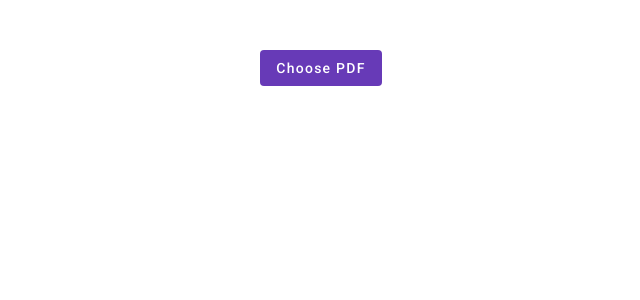
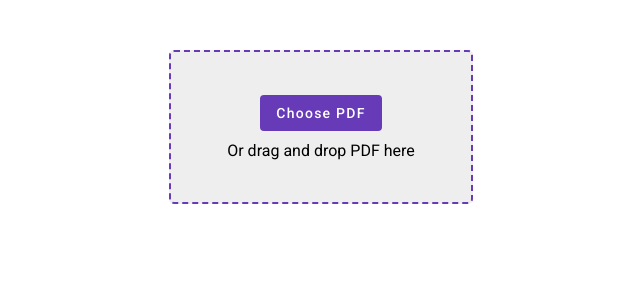
Before and after one commit to alexpupsa/document-medicine-finder-web, an Angular app: page / in a window 1280 px wide. Shown: the top 300 px of the page, without its empty margins (319-959 px from the left). Built offline with nearby package versions, Linux system fonts and the light colour scheme.

Commit message:
Add drag and drop component for upload PDF

```diff
--- a/src/app/app.component.css
+++ b/src/app/app.component.css
@@ -18,3 +18,17 @@
 table {
   width: 88%;
 }
+
+.dropzone {
+  width: 300px;
+  height: 150px;
+  display: table;
+  margin: auto;
+  background-color: #eee;
+  border: dotted 1px #673ab7;
+}
+
+.text-wrapper {
+  display: table-cell;
+  vertical-align: middle;
+}
--- a/src/app/app.component.html
+++ b/src/app/app.component.html
@@ -3,9 +3,16 @@
     <span>{{fileName}}</span>
   </div>
   <div class="margin-top-small">
-    <input #pdfInput hidden="true" type="file" onclick="this.value=null" (change)="onFileSelected($event)"
-      accept=".pdf" />
-    <button mat-flat-button color="primary" (click)="pdfInput.click()">Choose PDF</button>
+    <div class="dropzone" fileDragDrop (filesChangeEmiter)="onFileSelected($event)">
+      <div class="text-wrapper">
+        <input #pdfInput hidden="true" type="file" [multiple]="false" onclick="this.value=null"
+          (change)="onFileSelected($event)" accept=".pdf" />
+        <button mat-flat-button color="primary" (click)="pdfInput.click()">Choose PDF</button>
+        <div class="margin-top-small">
+          Or drag and drop PDF here
+        </div>
+      </div>
+    </div>
   </div>
 
   <div class="margin-top-small">
--- a/src/app/app.component.ts
+++ b/src/app/app.component.ts
@@ -25,7 +25,12 @@ export class AppComponent {
 
   onFileSelected(event: any) {
 
-    const file: File = event.target.files[0];
+    let file: File;
+    if (event.target) {
+      file = event.target.files[0];
+    } else {
+      file = event;
+    }
 
     if (file) {
 
--- a/src/app/app.module.ts
+++ b/src/app/app.module.ts
@@ -9,10 +9,11 @@ import { MatProgressSpinnerModule } from '@angular/material/progress-spinner';
 import { MatButtonModule } from '@angular/material/button';
 import { MatListModule } from '@angular/material/list';
 import { MatTableModule } from '@angular/material/table';
+import { FileDragNDropDirective } from 'src/directives/file-drag-n-drop.directive';
 
 
 @NgModule({
-  declarations: [AppComponent],
+  declarations: [AppComponent, FileDragNDropDirective],
   imports: [
     BrowserModule,
     CommonModule,
--- /dev/null
+++ b/src/directives/file-drag-n-drop.directive.ts
@@ -0,0 +1,45 @@
+import { Directive, EventEmitter, HostBinding, HostListener, Output } from "@angular/core";
+
+@Directive({
+  selector: '[fileDragDrop]'
+})
+
+export class FileDragNDropDirective {
+  @Output() private filesChangeEmiter: EventEmitter<File> = new EventEmitter();
+
+  @HostBinding('style.background') private background = '#eee';
+  @HostBinding('style.border') private borderStyle = '2px dashed';
+  @HostBinding('style.border-color') private borderColor = '#673ab7';
+  @HostBinding('style.border-radius') private borderRadius = '5px';
+
+  constructor() { }
+
+  @HostListener('dragover', ['$event']) public onDragOver(evt: any) {
+    evt.preventDefault();
+    evt.stopPropagation();
+    this.background = 'lightgray';
+    this.borderColor = 'cadetblue';
+    this.borderStyle = '3px solid';
+  }
+
+  @HostListener('dragleave', ['$event']) public onDragLeave(evt: any) {
+    evt.preventDefault();
+    evt.stopPropagation();
+    this.background = '#eee';
+    this.borderColor = '#673ab7';
+    this.borderStyle = '2px dashed';
+  }
+
+  @HostListener('drop', ['$event']) public onDrop(evt: any) {
+    evt.preventDefault();
+    evt.stopPropagation();
+    this.background = '#eee';
+    this.borderColor = '#673ab7';
+    this.borderStyle = '2px dashed';
+    let files = evt.dataTransfer.files;
+    let validFiles: Array<File> = files;
+    if (validFiles.length > 0 && validFiles[0].name.endsWith(".pdf")) {
+      this.filesChangeEmiter.emit(validFiles[0]);
+    }
+  }
+}
```
